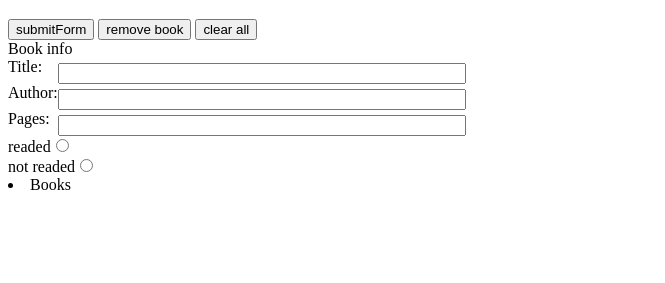
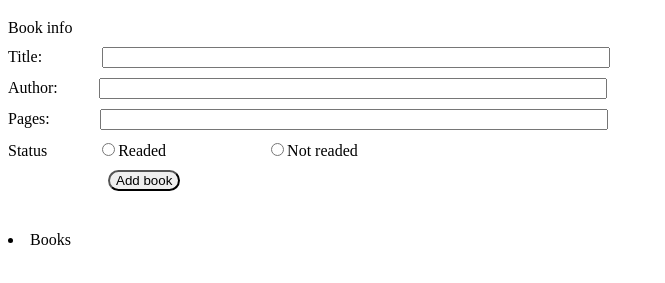
Before and after one commit to dusksheep/Library, a plain HTML site: page index.html in a window 1280 px wide. Shown: the part 61-344 px from the top of the page, without its empty margins (0-665 px from the left). Drawn offline with Linux system fonts and the light colour scheme.

Commit message:
css update

```diff
--- a/function.js
+++ b/function.js
@@ -5,6 +5,7 @@ const form = document.createElement("form");
 const buttonSubmitForm = document.querySelector("#buttonSubmitForm");
 const bookList = document.querySelector(".li");
 const buttonClearAll = document.querySelector("#buttonClearAll")
+const labelBookCounter = 0;
 
 let library = []
 window.addEventListener("pageshow", createForm);
@@ -15,8 +16,6 @@ function clearLibrary() {
   library.length = 0;
   bookList.innerHTML = "";
 }
-
-
 
 function clearForm() {
   inputTitle.value = "";
@@ -46,11 +45,16 @@ function submitBook() {
       library.forEach(showItem);
       function showItem(value, index, array) {
         const bookItem = document.createElement("ul");
-        bookItem.innerHTML ="Title: " + value["title"] + ", author: " + value["author"] + ", # of pages: " +
-        value["numberOfPages"] + " read status: " + value["readStatus"];
+        bookItem.innerHTML ="Title: " + value["title"] + ", Author: " + value["author"] + ", " +
+        value["numberOfPages"] + " pages. " + "Status: " + value["readStatus"];
         const closeButton = document.createElement("button");
-        closeButton.innerHTML = "delete this book";
-        //implement a function to the close button to delete this object from the array library
+        closeButton.setAttribute("id", "closeButton");
+        closeButton.innerHTML = "Remove book";
+        closeButton.addEventListener("click", removeNode);
+        function removeNode() {
+          bookList.removeChild(bookItem);
+          library.splice(index, 1);
+        }
         bookItem.appendChild(closeButton);
         bookList.appendChild(bookItem);
       }
@@ -75,11 +79,15 @@ function createForm() {
 
   const divReadStatus1 = document.createElement("div");
   divReadStatus1.setAttribute("class", "div");
-  divReadStatus1.setAttribute("class", "divForm");
+  divReadStatus1.setAttribute("id", "divReadStatus1");
 
   const divReadStatus2 = document.createElement("div");
   divReadStatus2.setAttribute("class", "div");
-  divReadStatus2.setAttribute("class", "divForm");
+  divReadStatus2.setAttribute("id", "divReadStatus2");
+
+  const divReadStatus3 = document.createElement("div");
+  divReadStatus3.setAttribute("class", "div");
+  divReadStatus3.setAttribute("id", "divReadStatus3");
 
   const lableTitle = document.createElement("label");
   lableTitle.innerHTML = "Title:";
@@ -92,6 +100,18 @@ function createForm() {
   const labelNumberOfPages = document.createElement("label");
   labelNumberOfPages.innerHTML = "Pages:";
   labelNumberOfPages.setAttribute("class", "formLabel");
+
+  const labelReadStatus1 = document.createElement("label");
+  labelReadStatus1.setAttribute("for", "labelReadStatus1");
+  labelReadStatus1.innerHTML = "Readed";
+
+  const labelReadStatus2 = document.createElement("label");
+  labelReadStatus2.setAttribute("for", "labelReadStatus2");
+  labelReadStatus2.innerHTML = "Not readed";
+
+  const labelReadStatus3 = document.createElement("label");
+  labelReadStatus3.setAttribute("id", "labelReadStatus3");
+  labelReadStatus3.innerHTML = "Status";
 
   const inputTitle = document.createElement("input");
   inputTitle.setAttribute("class", "input");
@@ -114,23 +134,19 @@ function createForm() {
   inputReadStatus1.setAttribute("type", "radio");
   inputReadStatus1.setAttribute("name", "readStatus")
 
-
   const inputReadStatus2 = document.createElement("input");
   inputReadStatus2.setAttribute("id", "inputReadStatus2");
-  inputReadStatus2.setAttribute("value", "notReaded");
+  inputReadStatus2.setAttribute("value", "Not readed");
   inputReadStatus2.setAttribute("type", "radio");
   inputReadStatus2.setAttribute("name", "readStatus");
 
-  const labelTest1 = document.createElement("label");
-  labelTest1.setAttribute("for", "inputReadStatus1");
-  labelTest1.innerHTML = "readed";
-
-  const labelTest2 = document.createElement("label");
-  labelTest2.setAttribute("for", "inputReadStatus2");
-  labelTest2.innerHTML = "not readed";
-
-  divReadStatus1.appendChild(labelTest1);
-  divReadStatus2.appendChild(labelTest2);
+  divReadStatus1.appendChild(inputReadStatus1);
+  divReadStatus2.appendChild(inputReadStatus2);
+  divReadStatus1.appendChild(labelReadStatus1);
+  divReadStatus2.appendChild(labelReadStatus2);
+  divReadStatus3.appendChild(labelReadStatus3);
+  divReadStatus3.appendChild(divReadStatus1);
+  divReadStatus3.appendChild(divReadStatus2);
 
   divTitle.appendChild(lableTitle);
   divTitle.appendChild(inputTitle);
@@ -141,14 +157,11 @@ function createForm() {
   divNumberOfPages.appendChild(labelNumberOfPages);
   divNumberOfPages.appendChild(inputNumberOfPages);
 
-  divReadStatus1.appendChild(inputReadStatus1);
-  divReadStatus2.appendChild(inputReadStatus2);
-
   form.appendChild(divTitle);
   form.appendChild(divAuthor);
   form.appendChild(divNumberOfPages);
-  form.appendChild(divReadStatus1);
-  form.appendChild(divReadStatus2);
+  form.appendChild(divReadStatus3);
+
 
   formWraper.appendChild(form);
 }
--- a/index.html
+++ b/index.html
@@ -7,14 +7,14 @@
 </head>
 <body class="body">
   <h1>Library</h1>
-  <button id="buttonSubmitForm">submitForm</button>
-  <button id="buttonRemoveBook btn">remove book</button>
-  <button id="buttonClearAll">clear all</button>
-  <div class="div" id="formWraper"></div>
 
 
 
-  <li class="li">Books</li>
+  <div class="div" id="formWraper"></div>
+  <button class="button" id="buttonSubmitForm">Add book</button>
+
+  <div class="div" id="divLibrary"><li class="li">Books</li></div>
+
 
 
   <script src="function.js" type="text/javascript">
--- a/styleSheet.css
+++ b/styleSheet.css
@@ -1,38 +1,73 @@
-.divForm{
-  display:table-row;
-}
+/*.divForm{
+  display:block;
+  background-color: chartreuse;
+  width: auto;
+
+}*/
 
 .form{
+  margin-top: 10px;
   background-color: rgb(255, 255, 255);
-  display: table;
+  display: grid;
   height: auto;
+  width: max-content;
+  margin-bottom: 10px;
 }
 
 .input{
-  display: table-cell;
-  width: 400px;
-  margin-top: 5px;
-}
-
-.label{
-  display:table-cell;
+  display: inline-block;
+  margin-top: 10px;
+  width: 500px
 }
 
 #inputTitle{
-  margin-right: 0px;
-  float:right;
+  margin-left: 60px;
 }
 
 #inputAuthor{
-  float:right;
+  margin-left: 41px;
 }
 
 #inputNumberOfPages{
-  float:right;
+  margin-left: 50px;
+  margin-bottom: 10px;
 }
 
-#buttonSubmit {
-  margin-left: auto;
-  margin-right: auto;
+#divReadStatus3 {
+
   display: block;
 }
+
+#inputReadStatus1 {
+  display: inline-block;
+}
+
+#inputReadStatus2 {
+  display:inline-block;
+}
+
+#divReadStatus1 {
+
+  display: inline-block;
+  margin-left: 50px;
+}
+
+#divReadStatus2 {
+
+  display: inline-block;
+  margin-left: 100px;
+}
+
+#divLibrary {
+  margin-top: 40px;
+}
+
+#buttonSubmitForm {
+  border-radius: 40px;
+  margin-left: 100px;
+}
+
+#closeButton {
+  border-radius: 10px;
+  margin-left: 40px;
+}
```
